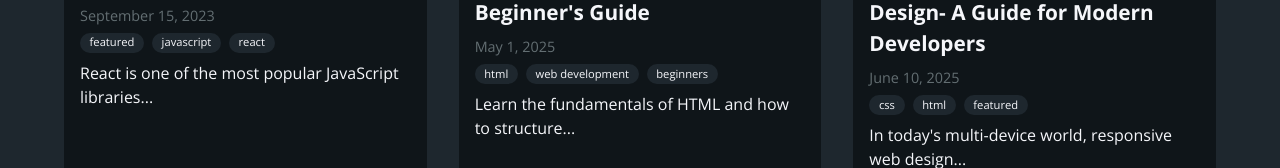
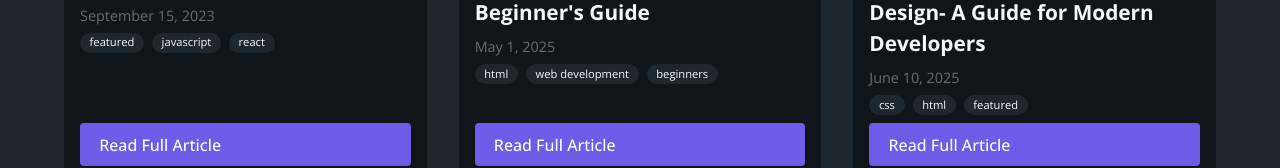
Before and after one commit to shafi3m/MY-BLOG-SITE, an Eleventy site: page src/index.njk in a window 1280 px wide. Shown: the part 784-952 px from the top of the page. Built offline with nearby package versions, Linux system fonts and the light colour scheme; Eleventy itself is replaced by a stand-in of ours; files that its build step writes are made by us from their sources.

Commit message:
read full article button added

```diff
--- a/src/_includes/article-snippet.njk
+++ b/src/_includes/article-snippet.njk
@@ -16,7 +16,7 @@
       {% endfor %}
     </div>
     {% endif %}
-    <p class="post-excerpt">{{ post.data.excerpt | truncate(55) }}</p>
-    <a href="{{ post.url }}" class="btn">Continue Reading...</a>
+    <!-- <p class="post-excerpt">{{ post.data.excerpt | truncate(80) }}</p> -->
+    <a href="{{ post.url }}" class="btn">Read Full Article</a>
   </div>
 </div>
--- a/src/blog/choosing react.md
+++ b/src/blog/choosing react.md
@@ -2,7 +2,7 @@
 title: Choosing Your JavaScript Framework - React, Angular, or Vue?
 author: Shafi
 date: 2025-07-20
-tags: ["JavaScript", "Frontend", "Frameworks", "React", "Angular", "Vue"]
+tags: ["JavaScript", "Frontend"]
 image: /assets/blog/article-5.jpg
 imageAlt: Logos of React, Angular, and Vue.js arranged together.
 excerpt: Navigating the world of JavaScript frameworks can be daunting. This article breaks down the strengths and weaknesses of React, Angular, and Vue.js to help you choose the best tool for your next project.
```
Also changed, not shown: public/blog/choosing react/index.html, public/blog/cyber/index.html, public/blog/html/index.html, public/blog/index.html, public/blog/react/index.html, public/blog/responsive/index.html, public/blog/the-rise-of-ai-in-everyday-life-more-than-just-sci-fi/index.html (added), public/index.html.
